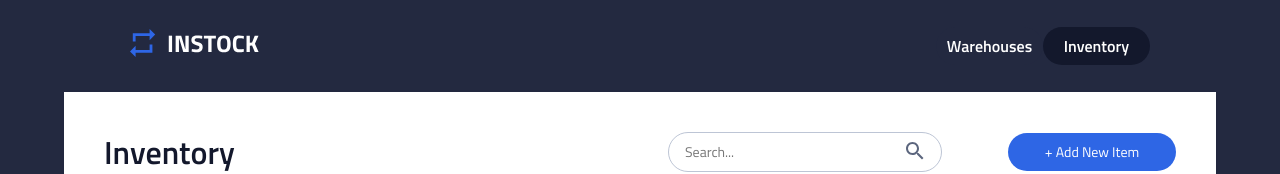
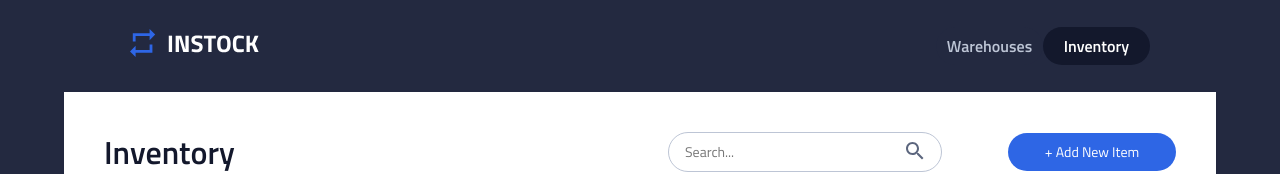
Before and after one commit to MacDavid1989/david-macdonald-instock, a React (Create React App) app in the folder client/: page /inventory in a window 1280 px wide. Shown: the top 174 px of the page. Built offline with nearby package versions, Linux system fonts and the light colour scheme; no server answers.

Commit message:
Add color to active styling, remvove text-decoration

```diff
--- a/client/src/components/Header/Header.js
+++ b/client/src/components/Header/Header.js
@@ -13,10 +13,12 @@ const header = () => {
       <div className="header__wrapper">
         <NavLink to="/warehouse" className="header__btn"
         activeStyle={{
+          color: '#FFFFFF',
           backgroundColor: "#13182C"
         }} >Warehouses</NavLink>
         <NavLink to="/inventory" className="header__btn"
         activeStyle= {{
+          color: '#FFFFFF',
           backgroundColor: "#13182C"
         }} >Inventory</NavLink>
       </div>
--- a/client/src/components/Header/Header.scss
+++ b/client/src/components/Header/Header.scss
@@ -13,6 +13,10 @@
     display: flex;
     flex-direction: column;
     align-items: center;
+
+    a {
+        text-decoration: none;
+    }
 
     @include tablet{
         display: flex;
@@ -43,7 +47,7 @@
         text-decoration: none;
         background-color: #232940;
         border: none;
-        color: white;
+        color: map-get($color-secondary, table-sort-icon);
         height: 2.25rem;
         width: 10.25rem;
         display: flex;
--- a/client/src/pages/Inventory/Inventory.js
+++ b/client/src/pages/Inventory/Inventory.js
@@ -26,7 +26,6 @@ class Inventory extends Component {
       .get(appUrl + "/inventory")
       .then((response) => {
         const data = response.data;
-        console.log(data);
         this.setState({
           inventories: data,
           inventoryConst: data,
```
